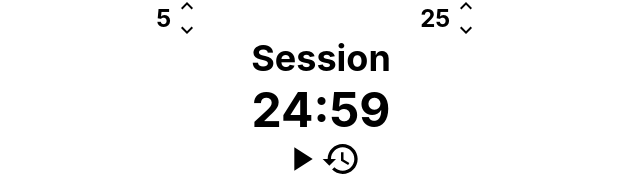
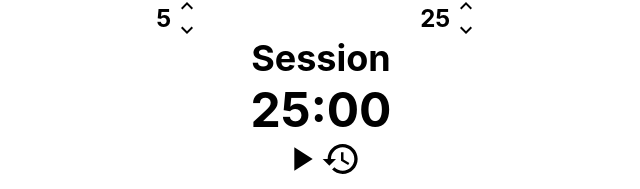
Before and after one commit to ArshdeepSingh98/pomodore-clock, a React (Create React App) app: page / in a window 1280 px wide. Shown: the part 368-557 px from the top of the page, without its empty margins (319-959 px from the left). Built offline with nearby package versions, Linux system fonts and the light colour scheme.

Commit message:
bug fixes

```diff
--- a/src/Pomodoro.js
+++ b/src/Pomodoro.js
@@ -56,8 +56,7 @@ class Pomodoro extends React.Component {
         return {
             session_length: 25,
             break_length: 5,
-            time_left: 24,
-            seconds_left: 59,
+            time_left: 25*60,
             clock_running: false,
             current_type: 'Session',
             alert_time: false,
@@ -65,15 +64,10 @@ class Pomodoro extends React.Component {
     }
 
     componentDidMount() {
-        // no need
-        // this.setState({
-        //     time_left: this.state.session_length
-        // })
     }
 
     componentWillUnmount() {
         clearInterval(this.timer)
-        clearInterval(this.seconds)
     }
 
     handleChange(current_type, change_type) {
@@ -92,7 +86,6 @@ class Pomodoro extends React.Component {
 
     handleReset = () => {
         clearInterval(this.timer)
-        clearInterval(this.seconds)
         this.setState(this.initialState)
     }
 
@@ -113,16 +106,9 @@ class Pomodoro extends React.Component {
                 this.setState({
                     time_left: this.state.time_left - 1
                 })
-            }, 6000)
-
-            this.seconds = setInterval(() => {
-                this.setState({
-                    seconds_left: this.state.seconds_left - 1
-                })
-            }, 100)
+            }, 1000)
         } else {
             clearInterval(this.timer)
-            clearInterval(this.seconds)
         }
 
         this.setState({
@@ -154,16 +140,13 @@ class Pomodoro extends React.Component {
             prevState.session_length !== this.state.session_length ||
             prevState.break_length !== this.state.break_length) {
             this.setState({
-                time_left: this.state.current_type === 'Session' ? prevState.break_length !== this.state.break_length ? this.state.time_left : this.state.session_length-1 : this.state.break_length,
+                time_left: this.state.current_type === 'Session' ? prevState.break_length !== this.state.break_length ? this.state.time_left : this.state.session_length*60 : this.state.break_length*60,
                 alert_time: false,
             })
         }
 
         if (prevState.time_left !== this.state.time_left) {
-            this.setState({
-                seconds_left: 59
-            })
-            if (this.state.time_left <= 1) {
+            if (this.state.time_left <= 120) {
                 this.setState({
                     alert_time: true
                 })
@@ -171,8 +154,8 @@ class Pomodoro extends React.Component {
         }
     }
 
-    prePadDigit = (digit) => {
-        return digit <= 9 ? "0" + digit : digit
+    showTime = (seconds) => {
+        return new Date(seconds * 1000).toISOString().substr(14, 5)
     }
 
     render() {
@@ -185,7 +168,7 @@ class Pomodoro extends React.Component {
                 </StyledContainer>
                 <StyledContainer style={{color: this.state.alert_time ? 'red' : 'black'}} direction={'column'}>
                     <StyledText size={'36px'}>{this.state.current_type}</StyledText>
-                    <StyledText size={'48px'}>{this.prePadDigit(this.state.time_left)}:{this.prePadDigit(this.state.seconds_left)}</StyledText>
+                    <StyledText size={'48px'}>{this.showTime(this.state.time_left)}</StyledText>
                 </StyledContainer>
                 <StyledContainer>
                     <StyledImg size={'40px'} src={this.state.clock_running ? Pause : Play} onClick={this.handleRun} alt='' />
```
